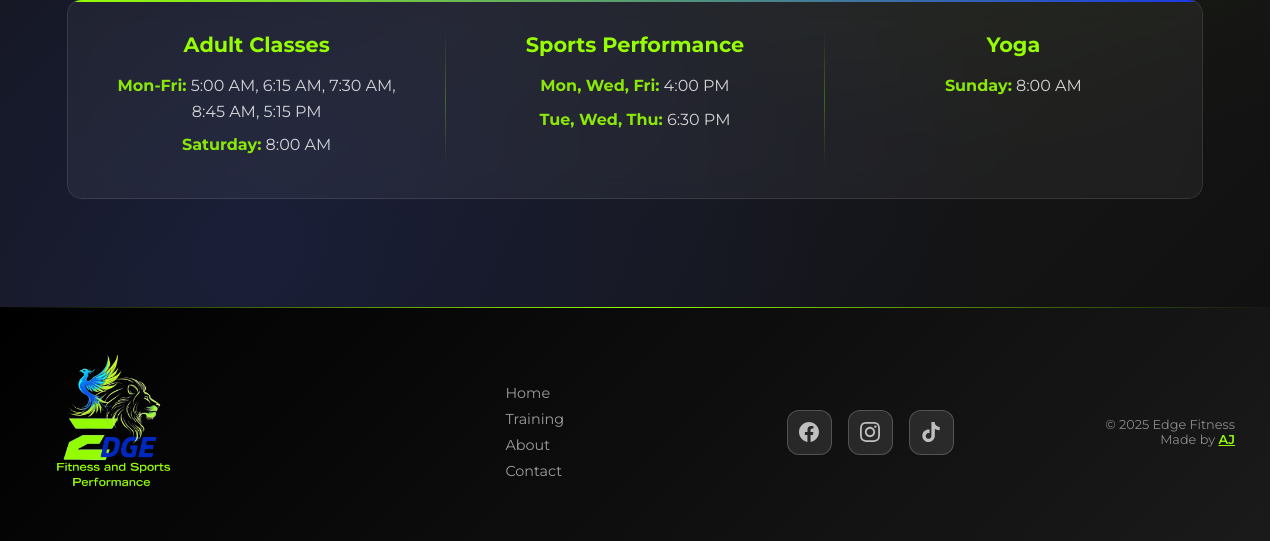
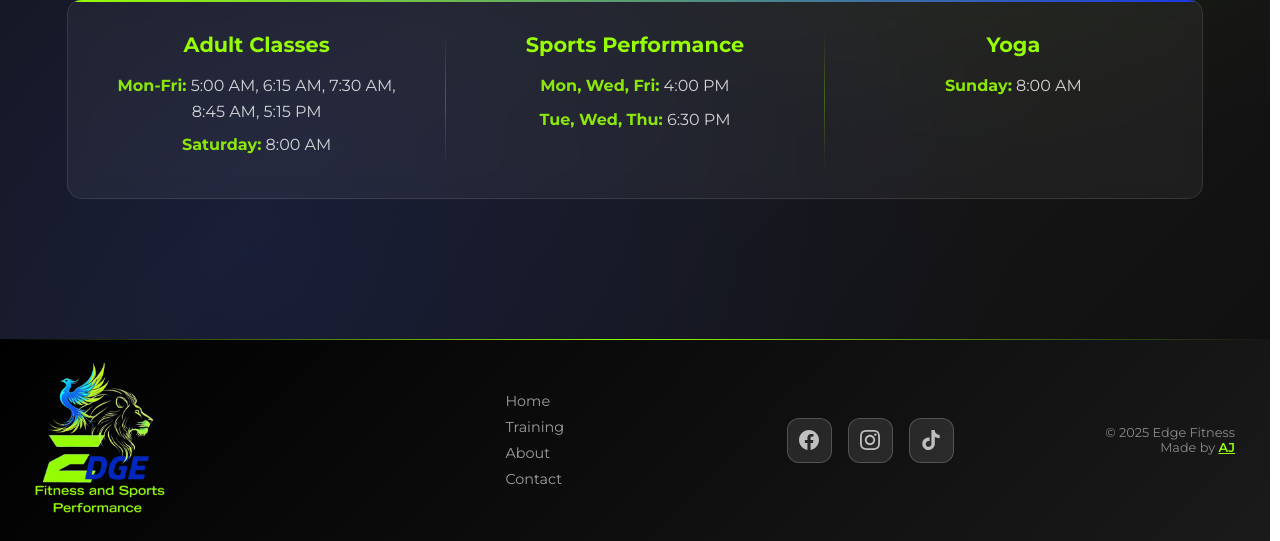
Before and after one commit to TheAustinMiller/html-edge, a PHP site: page / in a window 1280 px wide. Shown: the part 890-1431 px from the top of the page. Run offline with PHP 8.4, Linux system fonts and the light colour scheme.

Commit message:
Sizing changes

```diff
--- a/styles.css
+++ b/styles.css
@@ -660,7 +660,7 @@ main {
     flex-shrink: 0;
     background: linear-gradient(135deg, #000000 0%, #1a1a1a 100%);
     color: rgba(255, 255, 255, 0.8);
-    padding: 3rem 2rem 2rem 2rem;
+    padding: 1.5rem;
     margin-top: 1rem;
     position: relative;
     overflow: hidden;
@@ -778,7 +778,7 @@ main {
 .footer-brand {
     display: flex;
     align-items: center;
-    gap: 1rem;
+    gap: 0.5rem;
 }
 
 .footer-logo {
```
Also changed, not shown: assets/fullLogo.png.
